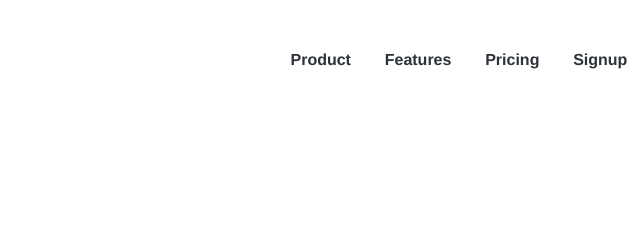
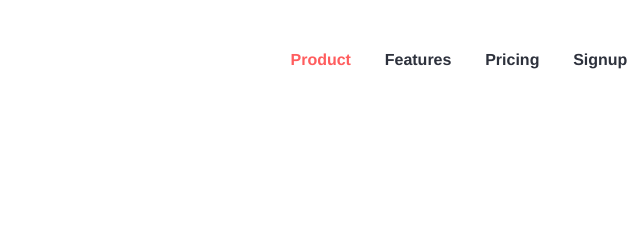
Before and after one commit to HumayunSaghir/Project-Planning-Site-Landing-Page, a plain HTML site: page index.html in a window 1280 px wide. In both pictures the pointer is over the link "Product". Shown: the top 240 px of the page, 456-1096 px from the left. Drawn offline with Linux system fonts and the light colour scheme.

Commit message:
Added Hovereffects

```diff
--- a/style.css
+++ b/style.css
@@ -41,6 +41,12 @@ a{
 .list1 li a{
     color: #2d313c;
     font-weight: bold;
+    transition: all 0.2s ease-in-out;
+}
+
+.list1 li a:hover{
+    font-weight: bolder;
+    color: #ff5d5e;
 }
 
 /* Main Body */
@@ -101,6 +107,12 @@ a{
     border: none;
     height: 6vh;
     font-weight: bold;
+    transition: all 0.2s ease-in-out;
+    cursor: pointer;
+}
+
+.button:hover{
+    background-color: #ff4848;
 }
 
 
```
